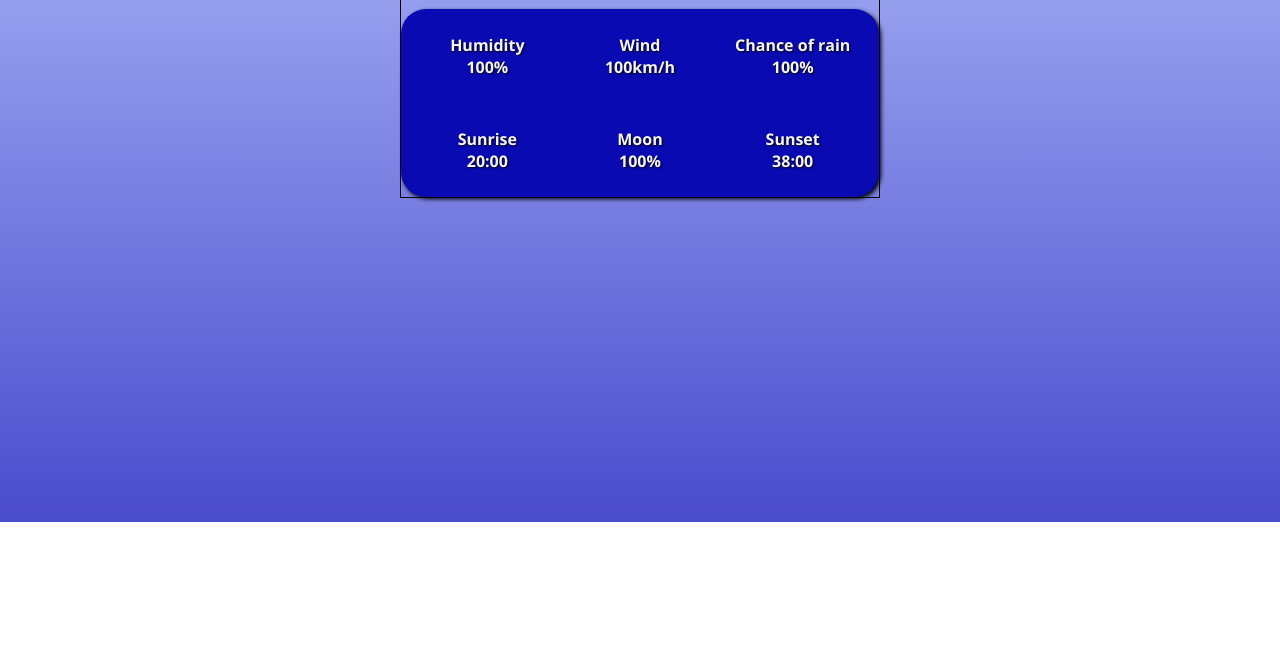
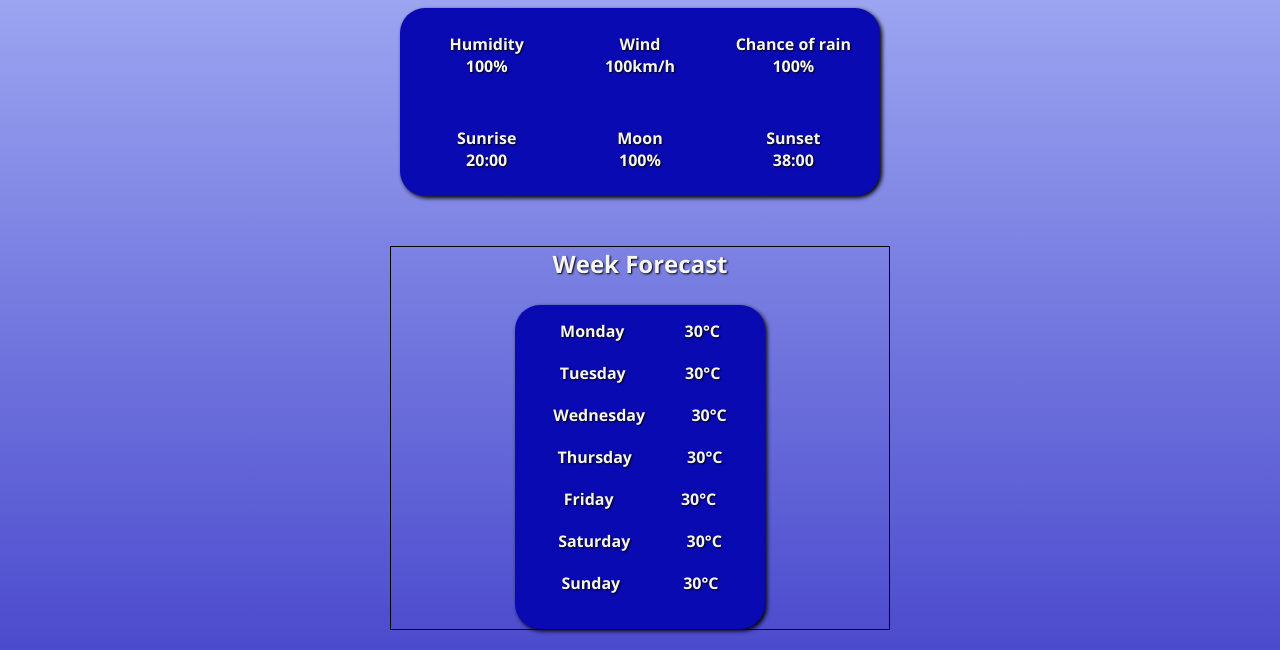
Before and after one commit to Bre323/Weather-app, a website built with webpack: page src/index.html in a window 1280 px wide. Shown: the part 278-928 px from the top of the page. Before the commit the page ends 800 px from the top, so only its background shows below. Built offline with nearby package versions, Linux system fonts and the light colour scheme.

Commit message:
week forecast section

```diff
--- a/src/index.html
+++ b/src/index.html
@@ -64,6 +64,70 @@
         </div>
       </div>
     </section>
+
+    <section class="week-forecast">
+      <h2>Week Forecast</h2>
+
+      <div class="week">
+        <ul>
+          <li class="forecast">
+            <p>Monday</p>
+
+            <div class="forecast-info">
+              <p>30°C</p>
+            </div>
+          </li>
+
+          <li class="forecast">
+            <p>Tuesday</p>
+
+            <div class="forecast-info">
+              <p>30°C</p>
+            </div>
+          </li>
+
+          <li class="forecast">
+            <p>Wednesday</p>
+
+            <div class="forecast-info">
+              <p>30°C</p>
+            </div>
+          </li>
+
+          <li class="forecast">
+            <p>Thursday</p>
+
+            <div class="forecast-info">
+              <p>30°C</p>
+            </div>
+          </li>
+
+          <li class="forecast">
+            <p>Friday</p>
+
+            <div class="forecast-info">
+              <p>30°C</p>
+            </div>
+          </li>
+
+          <li class="forecast">
+            <p>Saturday</p>
+
+            <div class="forecast-info">
+              <p>30°C</p>
+            </div>
+          </li>
+
+          <li class="forecast">
+            <p>Sunday</p>
+
+            <div class="forecast-info">
+              <p>30°C</p>
+            </div>
+          </li>
+        </ul>
+      </div>
+    </section>
   </div>
 </body>
 </html>
--- a/src/style.css
+++ b/src/style.css
@@ -79,7 +79,6 @@ header > .search {
 
 .weather-info {
   margin: 50px 0;
-  border: 1px solid black;
   min-width: 480px;
 }
 
@@ -111,3 +110,43 @@ header > .search {
   padding: 10px;
   text-shadow: 1px 1px 2px black;
 }
+
+.week-forecast {
+  display: flex;
+  flex-direction: column;
+  align-items: center;
+  min-width: 500px;
+  border: 1px solid black;
+  margin-bottom: 20px;
+  color: var(--font-color);
+  text-shadow: 1px 1px 2px black;
+}
+
+.week-forecast > h2 {
+  text-align: center;
+  margin-bottom: 25px;
+}
+
+.week {
+  background-color: var(--info-div-color);
+  border-radius: 25px;
+  padding: 15px;
+  font-weight: 700;
+  box-shadow: 2px 2px 4px black;
+  width: 250px;
+}
+
+.week > ul {
+  list-style: none;
+}
+
+.forecast {
+  display: flex;
+  justify-content: space-around;
+  align-items: center;
+  margin-bottom: 20px;
+}
+
+.forecast-info {
+  text-align: center;
+}
```
